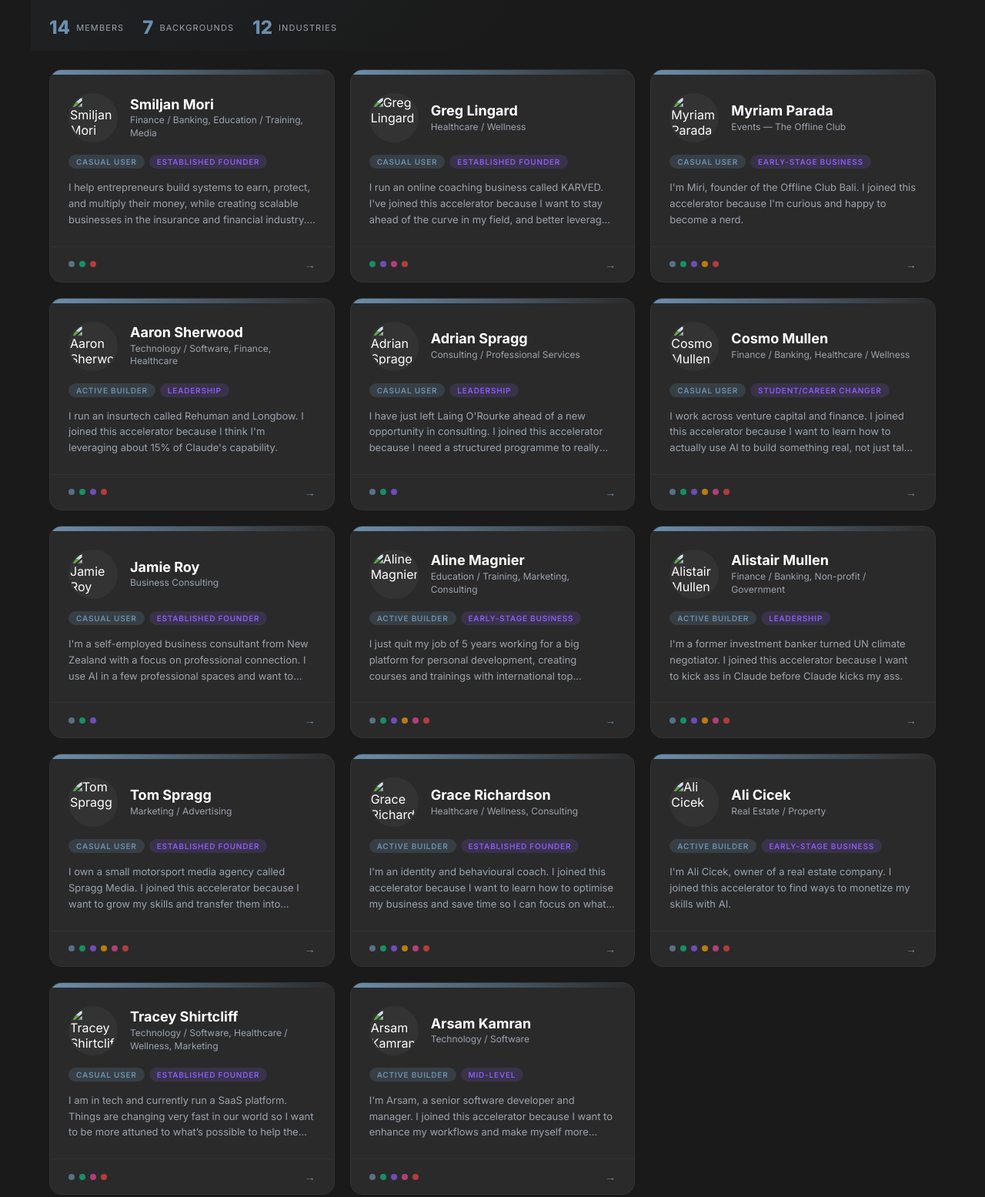
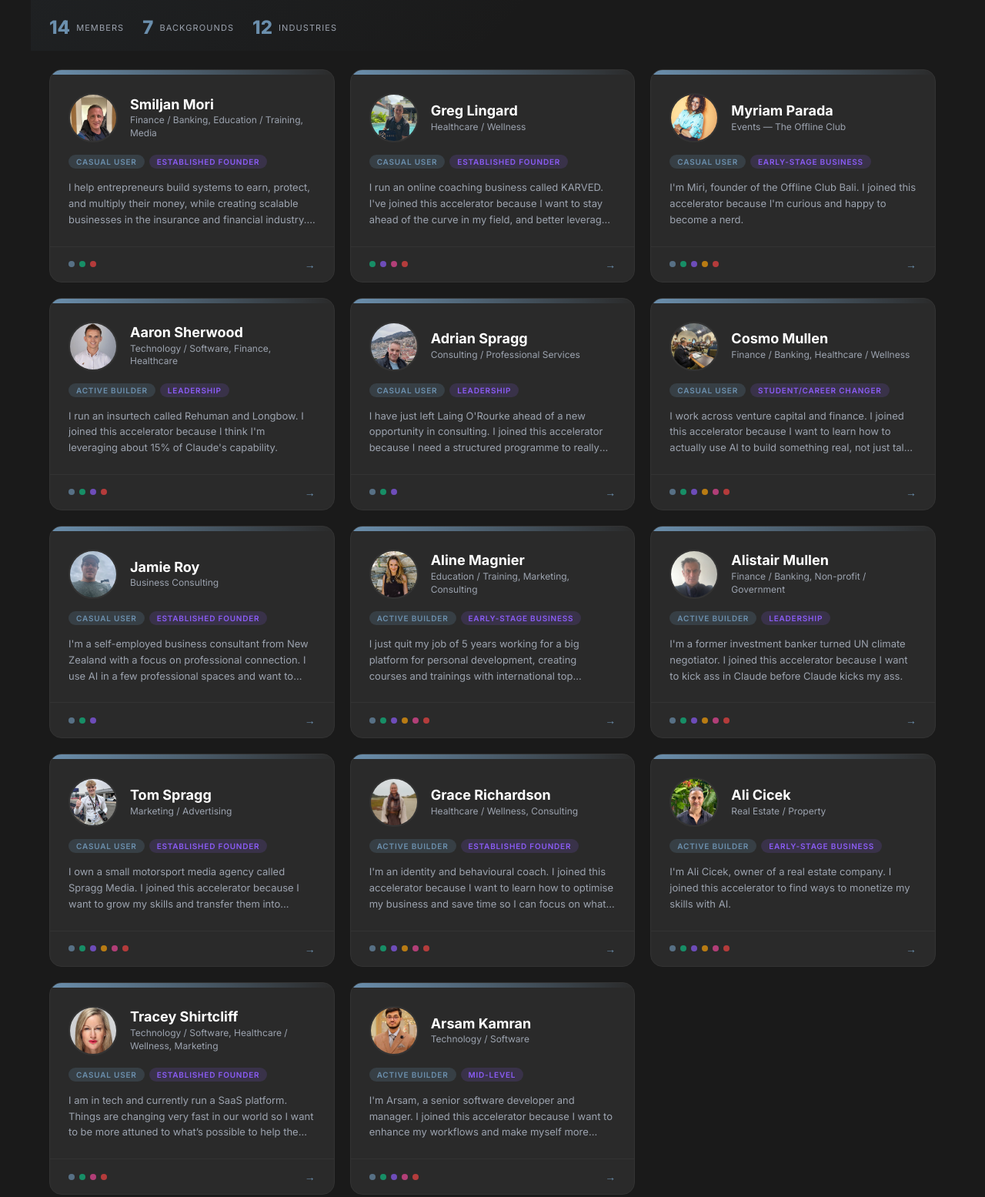
Before and after one commit to rosspower11/member-directory, a plain HTML site: page public/index.html in a window 1280 px wide. Shown: the part 234-1789 px from the top of the page at 77% size. Drawn offline with Linux system fonts and the light colour scheme.

Commit message:
update photo links

```diff
--- a/public/index.html
+++ b/public/index.html
@@ -138,7 +138,7 @@ var ALL_EXP = ["Basic Chat","Projects","Artifacts","Landing Page","Cowork","Clau
 var M = [
   {
     name:"Smiljan Mori",
-    photo:"member-photos_1774540327061-smiljan-mori.jpg",
+    photo:"member-directory/member-photos_1774540327061-smiljan-mori.jpg",
     industry:"Finance / Banking, Education / Training, Media",
     background:"Established Founder",
     journey:"Casual User",
@@ -156,7 +156,7 @@ var M = [
   },
   {
     name:"Greg Lingard",
-    photo:"member-photos_1774600978434-greg-lingard.jpg",
+    photo:"member-directory/member-photos_1774600978434-greg-lingard.jpg",
     industry:"Healthcare / Wellness",
     background:"Established Founder",
     journey:"Casual User",
@@ -174,7 +174,7 @@ var M = [
   },
   {
     name:"Myriam Parada",
-    photo:"member-photos_1774539729114-myriam-parada.jpg",
+    photo:"member-directory/member-photos_1774539729114-myriam-parada.jpg",
     industry:"Events — The Offline Club",
     background:"Early-Stage Business",
     journey:"Casual User",
@@ -192,7 +192,7 @@ var M = [
   },
   {
     name:"Aaron Sherwood",
-    photo:"member-photos_1774542149908-aaron-sherwood.jpg",
+    photo:"member-directory/member-photos_1774542149908-aaron-sherwood.jpg",
     industry:"Technology / Software, Finance, Healthcare",
     background:"Leadership",
     journey:"Active Builder",
@@ -210,7 +210,7 @@ var M = [
   },
   {
     name:"Adrian Spragg",
-    photo:"member-photos_1774609454372-adrian-spragg.jpg",
+    photo:"member-directory/member-photos_1774609454372-adrian-spragg.jpg",
     industry:"Consulting / Professional Services",
     background:"Leadership",
     journey:"Casual User",
@@ -228,7 +228,7 @@ var M = [
   },
   {
     name:"Cosmo Mullen",
-    photo:"member-photos_1774537630329-cosmo-mullen.jpg",
+    photo:"member-directory/member-photos_1774537630329-cosmo-mullen.jpg",
     industry:"Finance / Banking, Healthcare / Wellness",
     background:"Student/Career Changer",
     journey:"Casual User",
@@ -246,7 +246,7 @@ var M = [
   },
   {
     name:"Jamie Roy",
-    photo:"member-photos_1774840405671-jamie.jpg",
+    photo:"member-directory/member-photos_1774840405671-jamie.jpg",
     industry:"Business Consulting",
     background:"Established Founder",
     journey:"Casual User",
@@ -264,7 +264,7 @@ var M = [
   },
   {
     name:"Aline Magnier",
-    photo:"member-photos_1774803708962-aline-magnier.jpg",
+    photo:"member-directory/member-photos_1774803708962-aline-magnier.jpg",
     industry:"Education / Training, Marketing, Consulting",
     background:"Early-Stage Business",
     journey:"Active Builder",
@@ -282,7 +282,7 @@ var M = [
   },
   {
     name:"Alistair Mullen",
-    photo:"member-photos_1774729042490-alistair-mullen.jpg",
+    photo:"member-directory/member-photos_1774729042490-alistair-mullen.jpg",
     industry:"Finance / Banking, Non-profit / Government",
     background:"Leadership",
     journey:"Active Builder",
@@ -300,7 +300,7 @@ var M = [
   },
   {
     name:"Tom Spragg",
-    photo:"member-photos_1774613246736-tom-spragg.jpg",
+    photo:"member-directory/member-photos_1774613246736-tom-spragg.jpg",
     industry:"Marketing / Advertising",
     background:"Established Founder",
     journey:"Casual User",
@@ -318,7 +318,7 @@ var M = [
   },
   {
     name:"Grace Richardson",
-    photo:"member-photos_1774626375954-grace-richardson.jpg",
+    photo:"member-directory/member-photos_1774626375954-grace-richardson.jpg",
     industry:"Healthcare / Wellness, Consulting",
     background:"Established Founder",
     journey:"Active Builder",
@@ -336,7 +336,7 @@ var M = [
   },
   {
     name:"Ali Cicek",
-    photo:"member-photos_1774880662100-ali-cicek.jpg",
+    photo:"member-directory/member-photos_1774880662100-ali-cicek.jpg",
     industry:"Real Estate / Property",
     background:"Early-Stage Business",
     journey:"Active Builder",
@@ -354,7 +354,7 @@ var M = [
   },
   {
     name:"Tracey Shirtcliff",
-    photo:"member-photos_1774889583645-tracey-shirtcliff.jpg",
+    photo:"member-directory/member-photos_1774889583645-tracey-shirtcliff.jpg",
     industry:"Technology / Software, Healthcare / Wellness, Marketing",
     background:"Established Founder",
     journey:"Casual User",
@@ -372,7 +372,7 @@ var M = [
   },
   {
     name:"Arsam Kamran",
-    photo:"member-photos_1774934723353-arsam-kamran.jpg",
+    photo:"member-directory/member-photos_1774934723353-arsam-kamran.jpg",
     industry:"Technology / Software",
     background:"Mid-Level",
     journey:"Active Builder",
```
